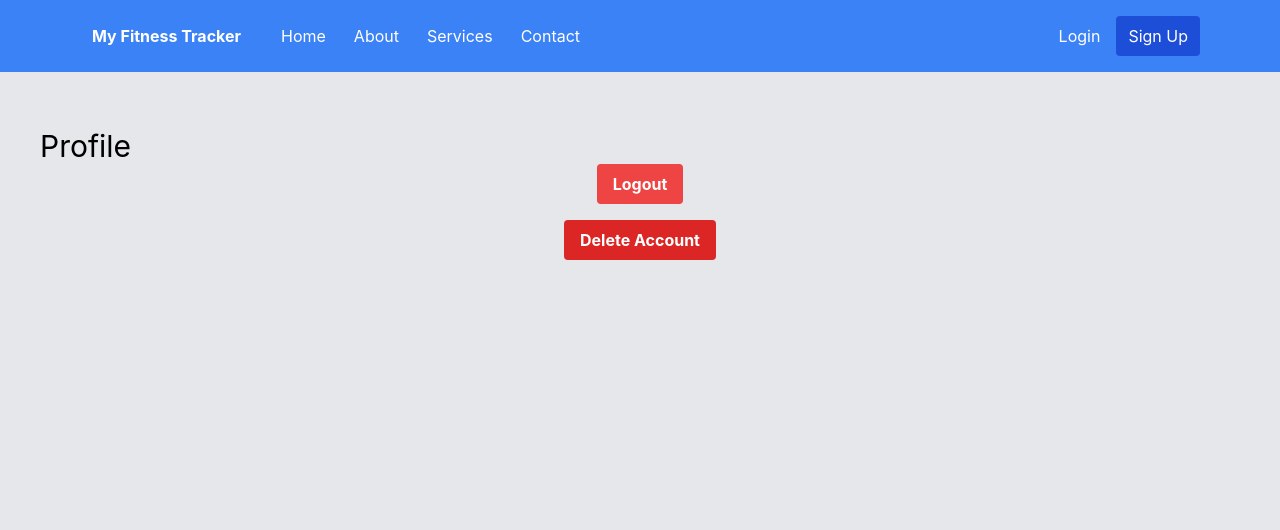
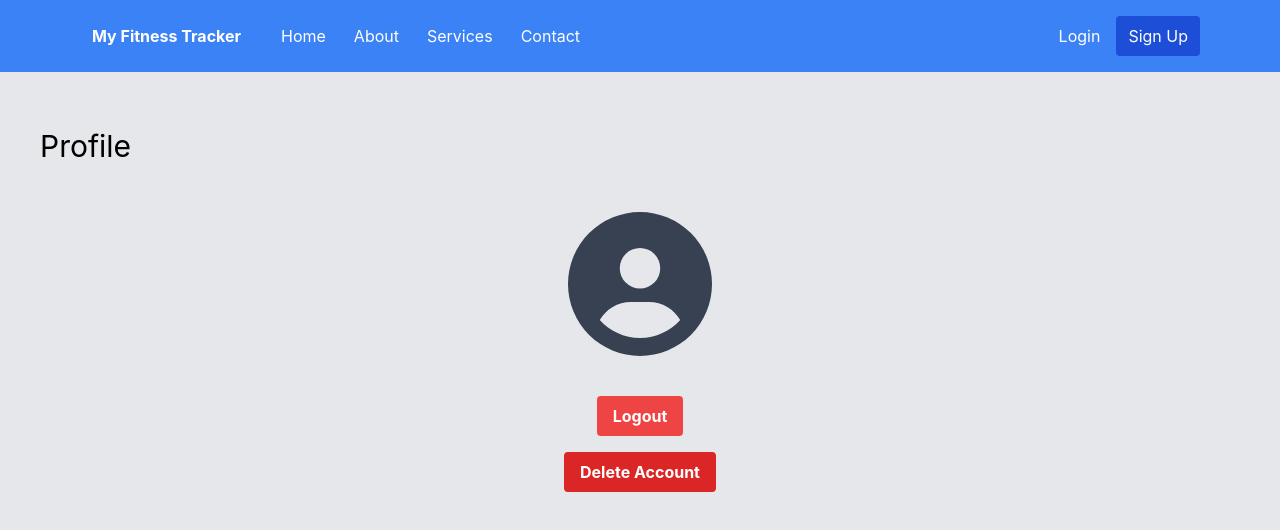
Before and after one commit to IbrahimElsa/fitness-app, a React (Create React App) app: page /profile in a window 1280 px wide. Shown: the top 530 px of the page. Built offline with nearby package versions, Linux system fonts and the light colour scheme; no server answers.

Commit message:
Added pfp placeholder for profile

```diff
--- a/src/pages/Home.js
+++ b/src/pages/Home.js
@@ -9,20 +9,11 @@ import { faUserCircle } from '@fortawesome/free-solid-svg-icons';
 
 function Home() {
     const navigate = useNavigate();
-    const { currentUser, logout } = useAuth();
+    const { currentUser } = useAuth();
     const [dropdownOpen, setDropdownOpen] = useState(false);
 
     const handleToggleDropdown = () => {
         setDropdownOpen(!dropdownOpen);
-    };
-
-    const handleLogout = async () => {
-        try {
-            await logout(); // Call the logout method from your AuthContext
-            navigate('/');
-        } catch (error) {
-            console.error('Logout failed', error);
-        }
     };
 
     const data = [
@@ -53,12 +44,7 @@ function Home() {
                             <Link to="/profile" className="block px-4 py-2 text-sm capitalize text-gray-700 hover:bg-blue-500 hover:text-white">
                                 Profile
                             </Link>
-                            <button
-                                onClick={handleLogout}
-                                className="block w-full text-left px-4 py-2 text-sm capitalize text-gray-700 hover:bg-blue-500 hover:text-white"
-                            >
-                                Logout
-                            </button>
+
                         </div>
                     )}
                 </div>
--- a/src/pages/Profile.js
+++ b/src/pages/Profile.js
@@ -4,6 +4,8 @@ import Navbar from "../components/Navbar";
 import MobileNavbar from "../components/MobileNavbar";
 import { useAuth } from "../AuthContext";
 import Modal from "../components/Modal";
+import { FontAwesomeIcon } from '@fortawesome/react-fontawesome';
+import { faUserCircle } from '@fortawesome/free-solid-svg-icons';
 
 function Profile() {
     const navigate = useNavigate();
@@ -43,8 +45,16 @@ function Profile() {
             <div className="flex flex-col h-screen bg-gray-200">
                 <div className="px-4 py-2 w-full">
                     <h1 className="text-3xl pt-12 pl-6">Profile</h1>
+
                     <div className="flex flex-col justify-center items-center flex-1">
                         {/* Logout button */}
+                        <div className="w-full flex justify-center">
+                            <FontAwesomeIcon
+                                icon={faUserCircle}
+                                size="9x"
+                                className="mt-12 text-gray-700 pb-10"
+                            />
+                        </div>
                         <button
                             className="bg-red-500 hover:bg-red-700 text-white font-bold py-2 px-4 rounded mb-4"
                             onClick={handleLogout}
@@ -63,7 +73,7 @@ function Profile() {
             <MobileNavbar />
             {modalOpen && (
                 <Modal title="Confirm Account Deletion" onClose={() => setModalOpen(false)}>
-                    <div className="p-4 w-11/12"> {/* Adjust the width as needed here */}
+                    <div className="p-4 w-11/12">
                         {error && <p className="text-red-500">{error}</p>}
                         <p>Please enter your password to confirm deletion.</p>
                         <input
@@ -89,8 +99,7 @@ function Profile() {
                         </div>
                     </div>
                 </Modal>
-                )}
-
+            )}
         </div>
     );
 }
```
